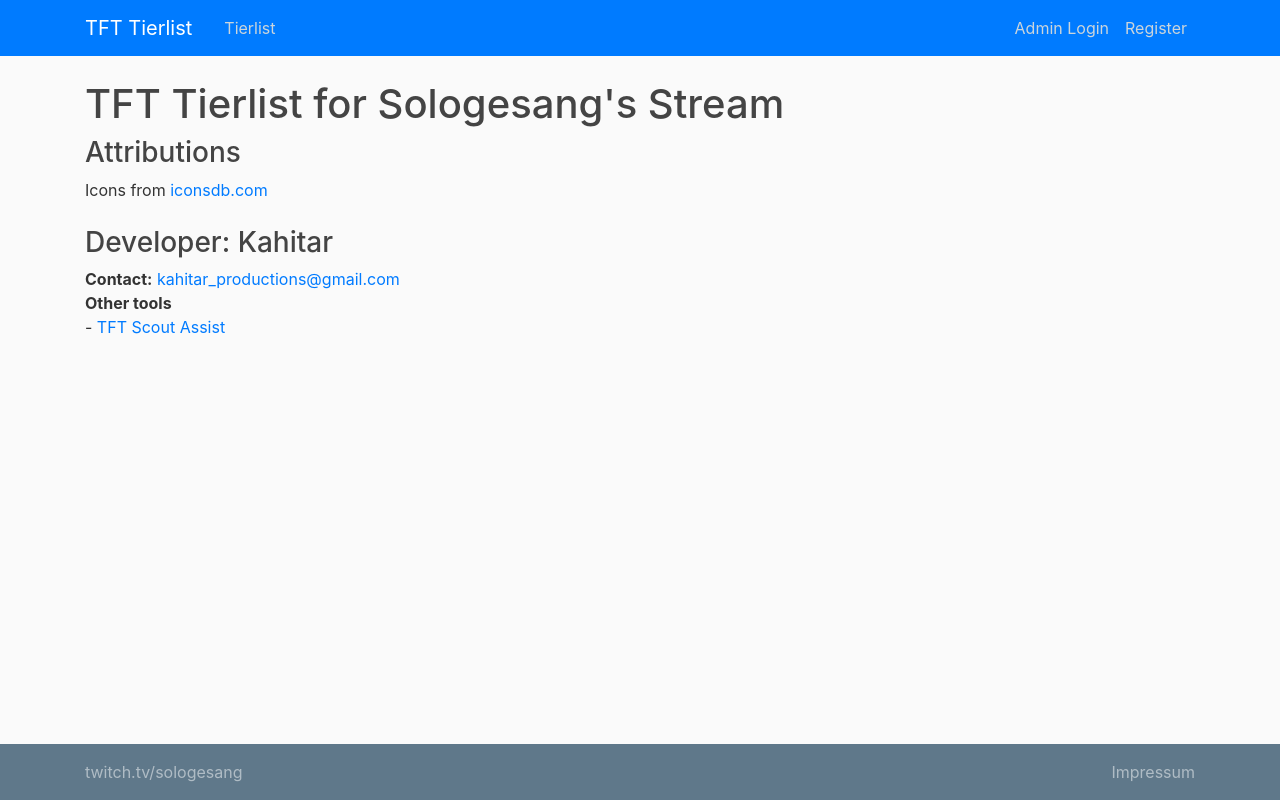
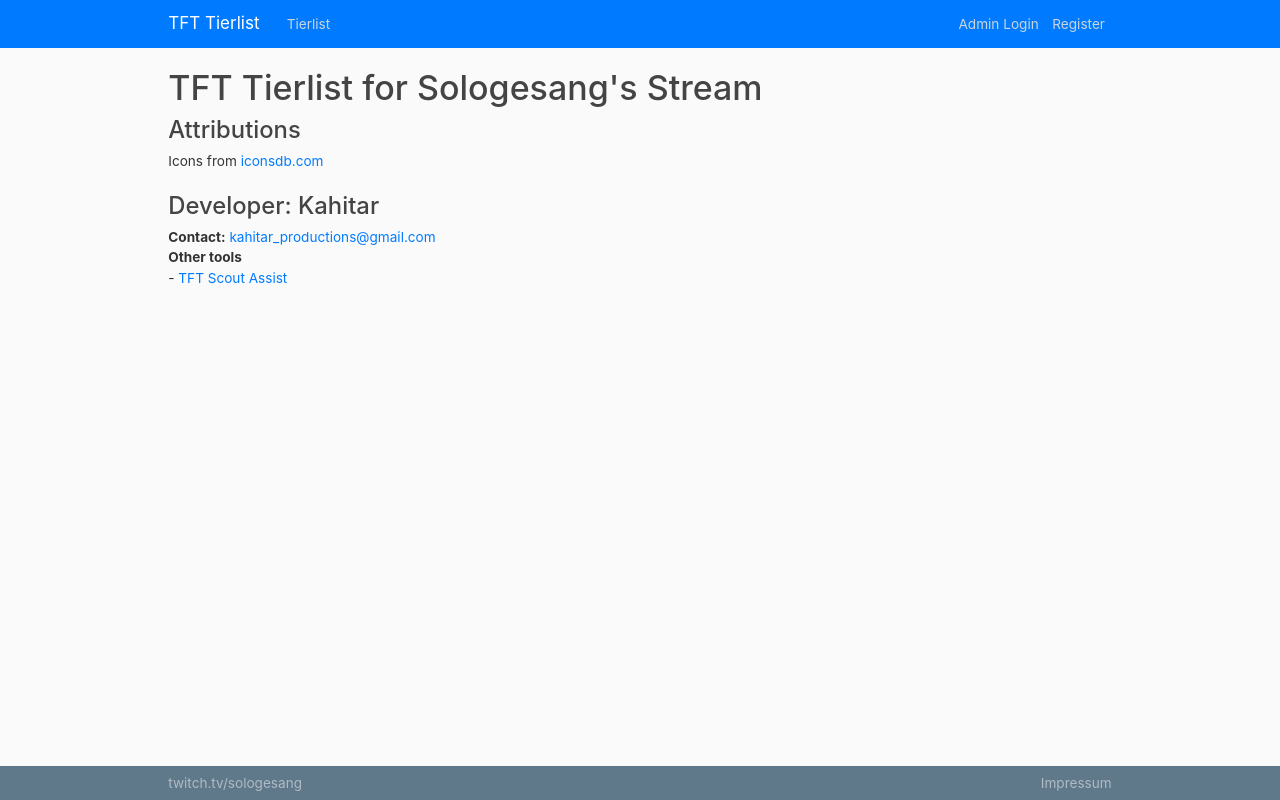
Before and after one commit to Kahitar/TFTTierlist, a Flask app: page /about in a window 1280 px wide. Run offline with Flask 2, Linux system fonts and the light colour scheme; some libraries are stand-ins or nearby versions.

Commit message:
Layout fixes

```diff
--- a/tierlist/static/main.css
+++ b/tierlist/static/main.css
@@ -3,6 +3,7 @@
   color: #333333;
   margin-top: 5rem;
   margin-bottom: 5rem;
+  zoom: 85%;
 }
 
 h1, h2, h3, h4, h5, h6 {
--- a/tierlist/templates/all_posts.html
+++ b/tierlist/templates/all_posts.html
@@ -3,9 +3,9 @@
 
         {% if loop.index % 2 == 1 %}
             <div class="row">
-                <div class="col-6">
+                <div class="col">
         {% else %}
-                <div class="col-6">
+                <div class="col">
         {% endif %}
 
         <article class="media content-section">
--- a/tierlist/templates/layout.html
+++ b/tierlist/templates/layout.html
@@ -67,7 +67,7 @@
 	</main>
 
 	<footer class="site-footer">
-		<nav class="navbar navbar-dark bg-steel fixed-bottom">
+		<nav class="navbar navbar-dark bg-steel fixed-bottom py-0">
 			<div class="container">
 				<div class="navbar-nav mr-auto">
 					<a class="nav-item nav-link" href="https://www.twitch.tv/sologesang" target="_blank">twitch.tv/sologesang</a>
```
